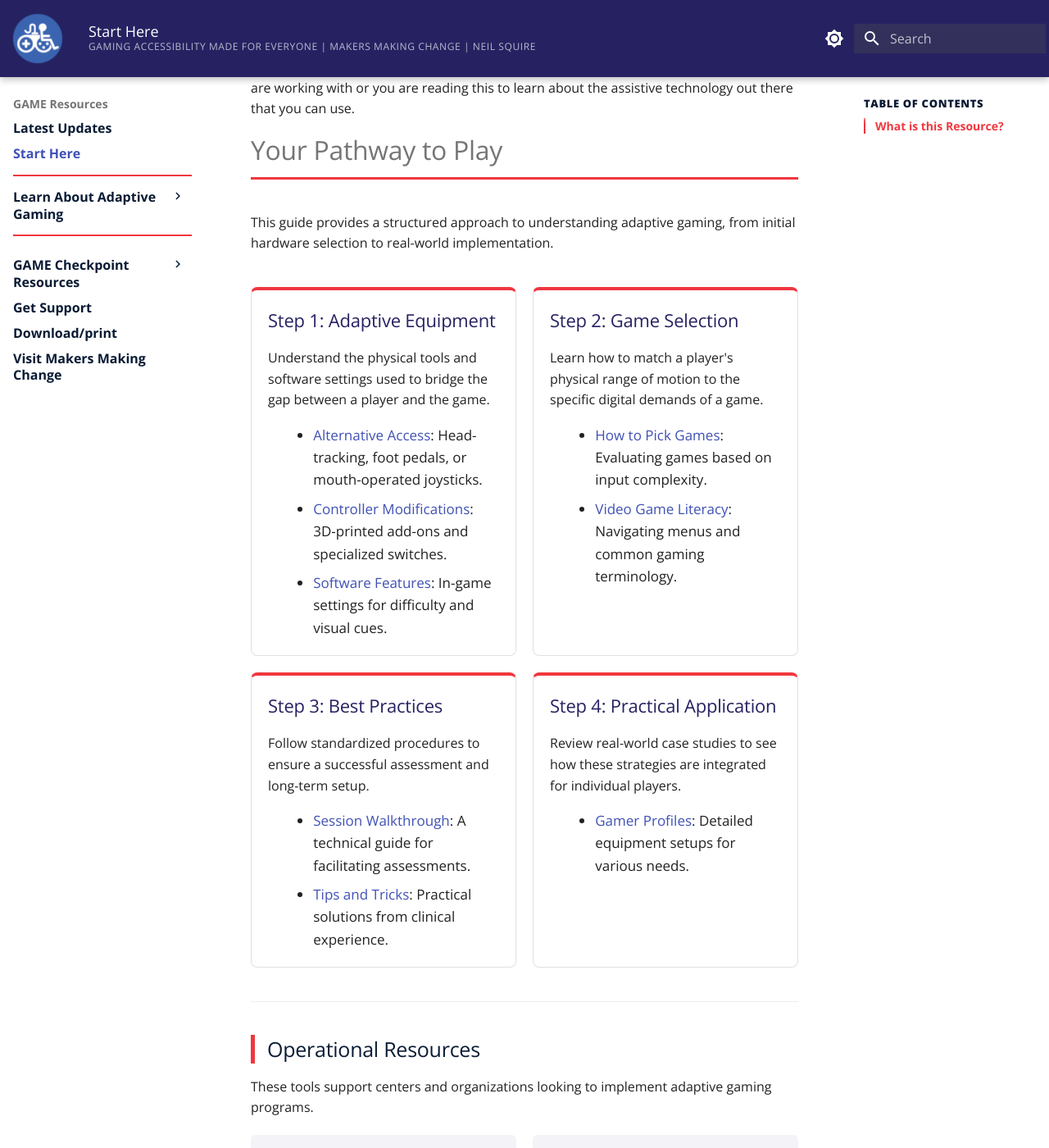
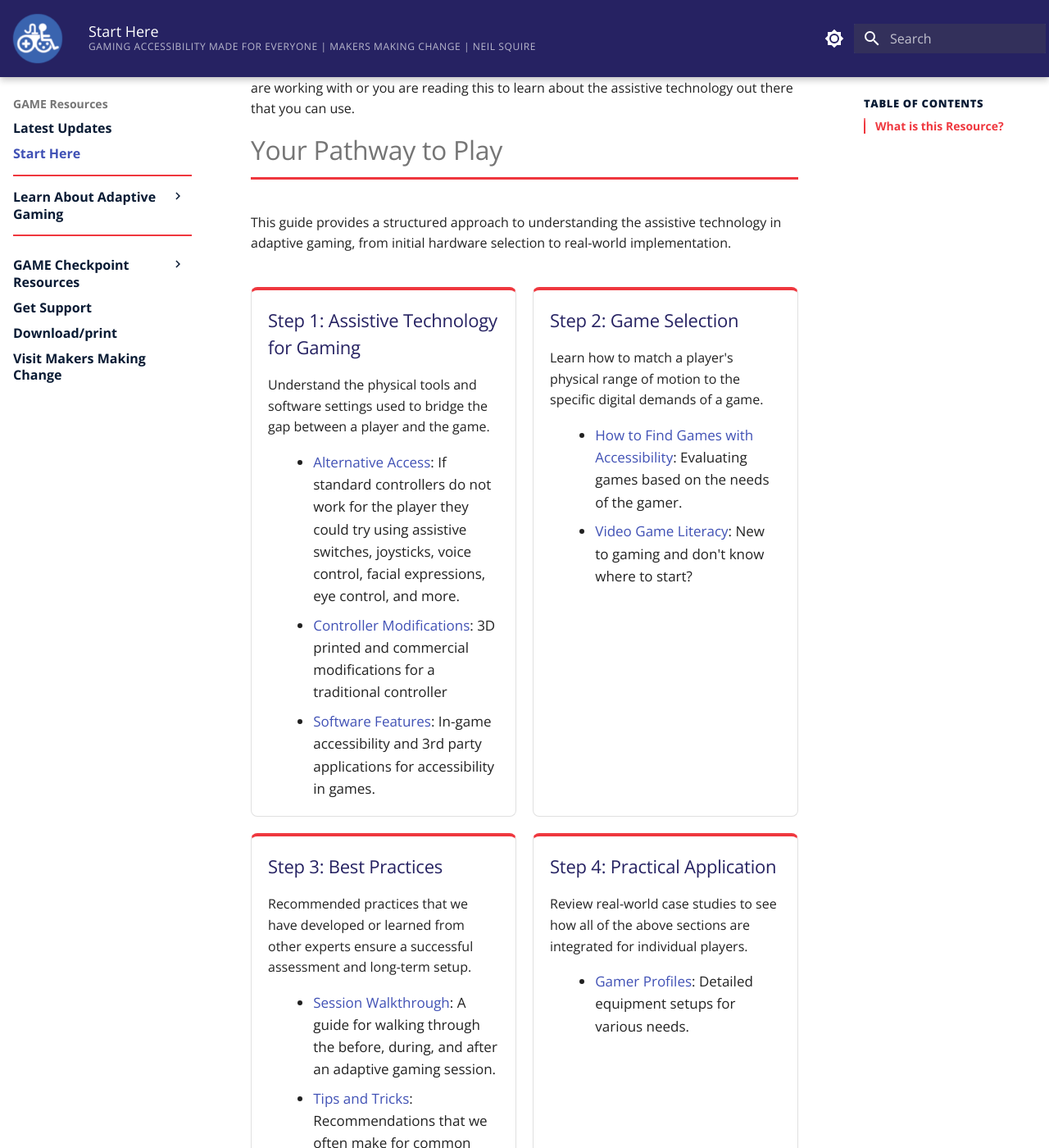
Before and after one commit to tjfentie/GAME-Resource-Test, an MkDocs documentation site: the page built from docs/index.md, in a window 1280 px wide and 1400 px high, scrolled down 615 px. Shown: the whole window at 82% size. Built offline with MkDocs 1.6.1 and Material for MkDocs 9.7.7, drawn with Linux system fonts in a browser that asks for light colours; some of the changed text lies outside the part shown.

Commit message:
Update index.md

```diff
--- a/docs/index.md
+++ b/docs/index.md
@@ -21,16 +21,16 @@ Welcome! This resource is a collection of the [Makers Making Change](https://www
 
 # Your Pathway to Play
 
-This guide provides a structured approach to understanding adaptive gaming, from initial hardware selection to real-world implementation.
+This guide provides a structured approach to understanding the assistive technology in adaptive gaming, from initial hardware selection to real-world implementation.
 
 <div class="pathway-grid">
     <div class="step-card">
-        <h3>Step 1: Adaptive Equipment</h3>
+        <h3>Step 1: Assistive Technology for Gaming</h3>
         <p>Understand the physical tools and software settings used to bridge the gap between a player and the game.</p>
         <ul>
-            <li><a href="alt-access.md">Alternative Access</a>: Head-tracking, foot pedals, or mouth-operated joysticks.</li>
-            <li><a href="control-mods.md">Controller Modifications</a>: 3D-printed add-ons and specialized switches.</li>
-            <li><a href="software.md">Software Features</a>: In-game settings for difficulty and visual cues.</li>
+            <li><a href="alt-access.md">Alternative Access</a>: If standard controllers do not work for the player they could try using assistive switches, joysticks, voice control, facial expressions, eye control, and more.</li>
+            <li><a href="control-mods.md">Controller Modifications</a>: 3D printed and commercial modifications for a traditional controller</li>
+            <li><a href="software.md">Software Features</a>: In-game accessibility and 3rd party applications for accessibility in games.</li>
         </ul>
     </div>
 
@@ -38,23 +38,23 @@ This guide provides a structured approach to understanding adaptive gaming, from
         <h3>Step 2: Game Selection</h3>
         <p>Learn how to match a player's physical range of motion to the specific digital demands of a game.</p>
         <ul>
-            <li><a href="pick-game.md">How to Pick Games</a>: Evaluating games based on input complexity.</li>
-            <li><a href="video-game-literacy.md">Video Game Literacy</a>: Navigating menus and common gaming terminology.</li>
+            <li><a href="pick-game.md">How to Find Games with Accessibility</a>: Evaluating games based on the needs of the gamer.</li>
+            <li><a href="video-game-literacy.md">Video Game Literacy</a>: New to gaming and don't know where to start?</li>
         </ul>
     </div>
 
     <div class="step-card">
         <h3>Step 3: Best Practices</h3>
-        <p>Follow standardized procedures to ensure a successful assessment and long-term setup.</p>
+        <p>Recommended practices that we have developed or learned from other experts ensure a successful assessment and long-term setup.</p>
         <ul>
-            <li><a href="session-walkthrough.md">Session Walkthrough</a>: A technical guide for facilitating assessments.</li>
-            <li><a href="tips-and-tricks.md">Tips and Tricks</a>: Practical solutions from clinical experience.</li>
+            <li><a href="session-walkthrough.md">Session Walkthrough</a>: A guide for walking through the before, during, and after an adaptive gaming session.</li>
+            <li><a href="tips-and-tricks.md">Tips and Tricks</a>: Recommendations that we often make for common requests such as one handed gaming, helpful considerations, and more.</li>
         </ul>
     </div>
 
     <div class="step-card">
         <h3>Step 4: Practical Application</h3>
-        <p>Review real-world case studies to see how these strategies are integrated for individual players.</p>
+        <p>Review real-world case studies to see how all of the above sections are integrated for individual players.</p>
         <ul>
             <li><a href="profiles.md">Gamer Profiles</a>: Detailed equipment setups for various needs.</li>
         </ul>
@@ -63,18 +63,22 @@ This guide provides a structured approach to understanding adaptive gaming, from
 
 ---
 
-## Operational Resources
+## Additional Resources
 
-These tools support centers and organizations looking to implement adaptive gaming programs.
+Outside of the detailed resources above, we have a few additional tools for our GAME Checkpoints and pages on where to get support if you are an individual looking for gaming support or an organization looking to implement an adaptive gaming program.
 
 <div class="resource-row">
     <div class="resource-info">
-        <strong>Center Administration</strong><br>
-        Access <a href="questionnaire.md">Questionnaires</a>, <a href="equipment-lists.md">Equipment Lists</a>, <a href="marketing.md">Marketing Materials</a>, and <a href="templates.md">Templates</a>.
+        <strong>GAME Checkpoint Resources</strong><br>
+        Access <a href="questionnaire.md">Questionnaires your clients can fill out before sessions</a>, <a href="equipment-lists.md">The base equipment list for a GAME Checkpoint centre</a>, <a href="marketing.md">Marketing Materials</a>, and <a href="templates.md">Templates to help you document game accessibility and more</a>.
     </div>
     <div class="resource-info">
+        <strong>Support</strong><br>
+        <a href="support.md">Find organizations to help you on your adaptive gaming journey</a>
+    </div>
+        <div class="resource-info">
         <strong>Support & Documentation</strong><br>
-        <a href="support.md">Contact the Engineering Team</a> or visit the <a href="print.md">Download/Print Page</a> for PDF versions.
+        <a href="print.md">Download all of the adaptive gaming information in "Learn About Adaptive Gaming"</a>
     </div>
 </div>
 
```
